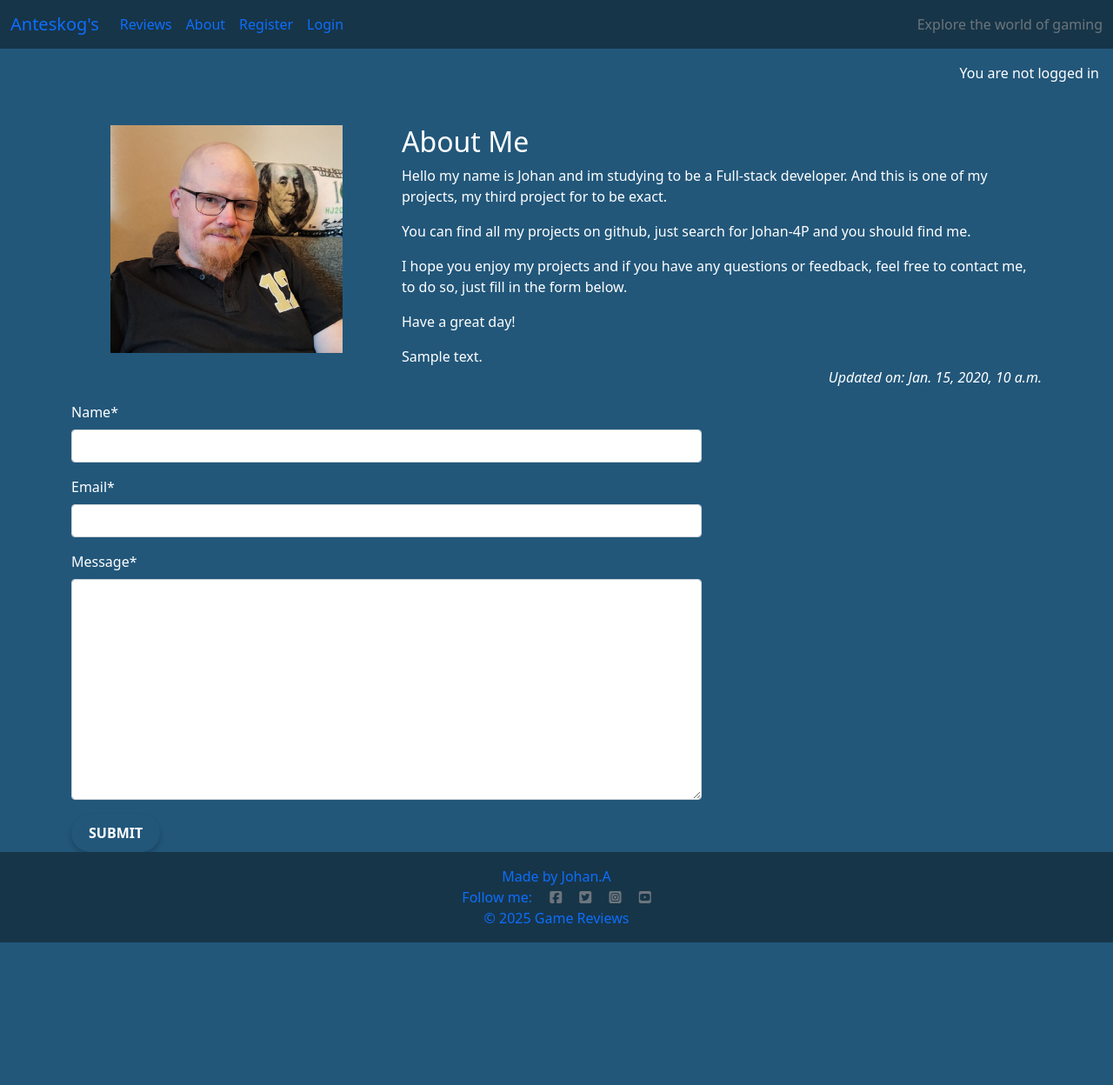
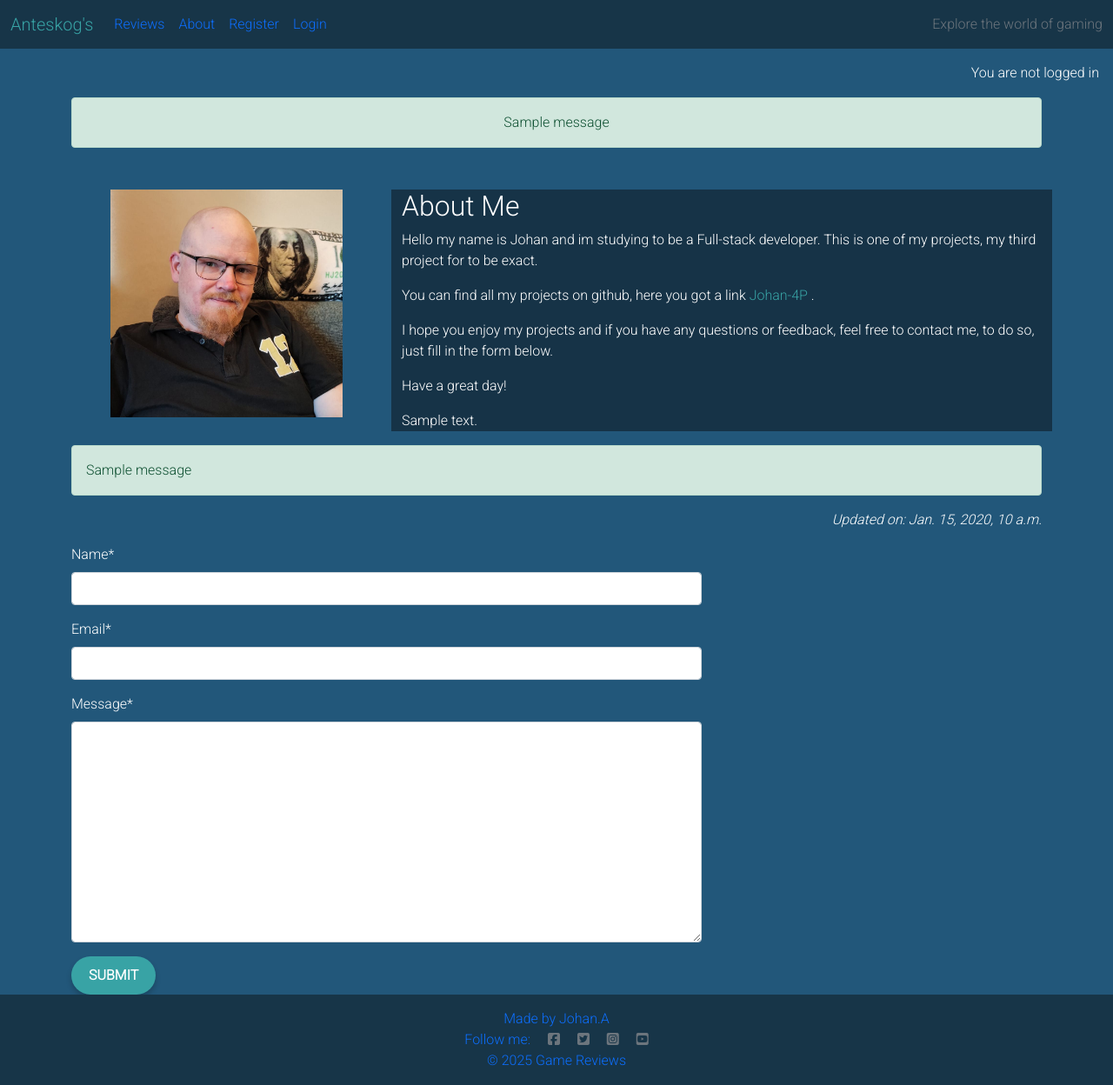
Before and after one commit to Johan-4P/anteskogs_game_reviews, a Django app: page /about/ in a window 1280 px wide. Shown: the whole page at 87% size. Before the commit the page ends 1084 px from the top, so only its background shows below. Run offline with Django 5.2, Linux system fonts and the light colour scheme; tables that the repository leaves empty hold one stand-in row (values such as "Sample post"); one stand-in notice (Sample message) is shown; some libraries are stand-ins or nearby versions.

Commit message:
Disable debug mode in settings, add success message on game upload, and enhance pagination styles and layout across templates

```diff
--- a/about/templates/about/about.html
+++ b/about/templates/about/about.html
@@ -9,11 +9,11 @@
         <div class="col-4 text-center">
             <img src="{% static '/images/jag.jpg' %}" width="75%">
         </div>
-        <div class="col-8">
+        <div class="col-8 text-content">
             <h2>About Me</h2>
 
            <p> Hello my name is Johan and im studying to be a Full-stack developer.
-            And this is one of my projects, my third project for to be exact.</p>
+            This is one of my projects, my third project for to be exact.</p>
            <p> You can find all my projects on github, here you got a link <a href="https://github.com/Johan-4P/anteskogs_game_reviews">Johan-4P</a> .</p>
 
             <p> I hope you enjoy my projects and if you have any questions or feedback, feel free to contact me,
@@ -44,7 +44,7 @@
             <form method="post" class="styled-form">
                 {{ contact_form | crispy }}
                 {% csrf_token %}
-                <button type="submit" class="btn btn-modern" id="liveAlertBtn">Show live alert</button>
+                <button type="submit" class="btn btn-modern" id="liveAlertBtn">Submit</button>
             </form>
         </div>
     </div>
--- a/game_reviews/settings.py
+++ b/game_reviews/settings.py
@@ -33,7 +33,7 @@ TEMPLATES_DIR = os.path.join(BASE_DIR, 'templates')
 SECRET_KEY = env('SECRET_KEY')
 
 # SECURITY WARNING: don't run with debug turned on in production!
-DEBUG = True
+DEBUG = False
 
 ALLOWED_HOSTS = [
     'anteskogs-game-reviews-c55343667d70.herokuapp.com', '127.0.0.1']
--- a/reviews/views.py
+++ b/reviews/views.py
@@ -61,6 +61,7 @@ def upload_game(request):
                 game.author = request.user
                 game.slug = slugify(game.title)
                 game.save()
+                messages.success(request, "Game uploaded successfully.")
                 return redirect('reviews')
             except Exception as e:
                 logger.error(f"Error saving game: {e}")
--- a/static/css/style.css
+++ b/static/css/style.css
@@ -1,10 +1,21 @@
 body {
     background-size: cover;
+    background-position: center center;
+    font-family: Roboto, sans-serif;
     background-color: #22577A;
     color: #fff;
 }
 
-
+a {
+    color: #38A3A5;
+    text-decoration: none;
+}
+a:hover {
+    color: #80ED99;
+}
+a:active {
+    color: #57C699;
+}
 
 /* Home page styles */
 .home-page {
@@ -192,7 +231,7 @@ body {
     padding: 10px 20px;
     border: none;
     border-radius: 50px;
-    background-color: #22577A;
+    background-color: #38A3A5;
     color: #fff;
     font-size: 16px;
     font-weight: bold;
@@ -320,8 +360,16 @@ ul {
   }
 }
 
-/* Large devices (laptops/desktops, 992px and up)
-@media only screen and (min-width: 992px) {...}
+/* Large devices (desktops, 992px and up) */
+@media only screen and (min-width: 992px) {
+  .row {
+    display: flex;
+    flex-wrap: wrap;
+    justify-content: space-evenly;
+  }
 
-/* Extra large devices (large laptops and desktops, 1200px and up) */
-/* @media only screen and (min-width: 1200px) {...}  */
+  .card {
+    width: 30%;
+    margin-bottom: 20px;
+  }
+}
--- a/templates/about/about.html
+++ b/templates/about/about.html
@@ -2,18 +2,19 @@
 {% block content %}
 {% load static %}
 {% load crispy_forms_tags %}
+<!-- About section -->
+
 <div class="container mt-5">
     <div class="row">
         <div class="col-4 text-center">
-            <img src="{% static 'images\jag.jpg' %}" width="75%" />
+            <img src="{% static '/images/jag.jpg' %}" width="75%">
         </div>
-        <div class="col-8">
-            <!-- Title goes between these h2 tags -->
+        <div class="col-8 text-content">
             <h2>About Me</h2>
 
            <p> Hello my name is Johan and im studying to be a Full-stack developer.
-            And this is one of my projects, my third project for to be exact.</p>
-           <p> You can find all my projects on github, just search for Johan-4P and you should find me.</p>
+            This is one of my projects, my third project for to be exact.</p>
+           <p> You can find all my projects on github, here you got a link <a href="https://github.com/Johan-4P/anteskogs_game_reviews">Johan-4P</a> .</p>
 
             <p> I hope you enjoy my projects and if you have any questions or feedback, feel free to contact me,
                 to do so, just fill in the form below.
@@ -22,17 +23,30 @@
             {{ about.content | safe }}
         </div>
     </div>
+
+    <!-- Display success message if it exists -->
+    {% if messages %}
+    <div class="mt-3">
+        {% for message in messages %}
+            <div class="alert alert-success">
+                {{ message }}
+            </div>
+        {% endfor %}
+    </div>
+{% endif %}
+
+
     <div class="row">
         <div class="col text-right">
-            <!-- Updated on field goes in here -->
-
             <p class="text-end"><em>Updated on: {{ about.updated_on }}</em></p>
         </div>
-        <form method="post">
-            {{ contact_form | crispy }}  <!-- Updated form name -->
-            {% csrf_token %}
-            <button class="btn btn-modern" type="submit">Submit</button>
-          </form>
+        <div class="form-box">
+            <form method="post" class="styled-form">
+                {{ contact_form | crispy }}
+                {% csrf_token %}
+                <button type="submit" class="btn btn-modern" id="liveAlertBtn">Submit</button>
+            </form>
+        </div>
     </div>
 </div>
 {% endblock content %}
--- a/templates/base.html
+++ b/templates/base.html
@@ -97,6 +97,17 @@
         <p class="text-end m-3">You are not logged in</p>
         {% endif %}
 
+        <!-- Display messages -->
+        {% if messages %}
+        <div class="container mt-3 text-center">
+            {% for message in messages %}
+            <div class="alert alert-{{ message.tags }}">
+                {{ message }}
+            </div>
+            {% endfor %}
+        </div>
+        {% endif %}
+
         {% block content %}
         <!-- Content Goes here -->
         {% endblock content %}
--- a/user_games/views.py
+++ b/user_games/views.py
@@ -4,13 +4,11 @@ from reviews.models import Game
 from .forms import UserGameForm
 from django.db.models import Count
 
-
 @login_required
 def user_games(request):
     games = Game.objects.filter(
-        author=request.user).annotate(comment_count=Count('comments'))
+        author=request.user).annotate(comment_count=Count('comments')).order_by('title')  # Order by title
     return render(request, 'user_games/user_games.html', {'games': games})
-
 
 @login_required
 def edit_game(request, game_id):
@@ -28,7 +26,6 @@ def edit_game(request, game_id):
 
     return render(request, 'user_games/edit_game.html', {'form': form, 'game': game})
 
-
 @login_required
 def delete_game(request, game_id):
     game = get_object_or_404(Game, id=game_id)
```
Also changed, not shown: other parts of static/css/style.css (+33 -4 lines), 1 other file. Lines whose indentation alone changed are shown as unchanged.
